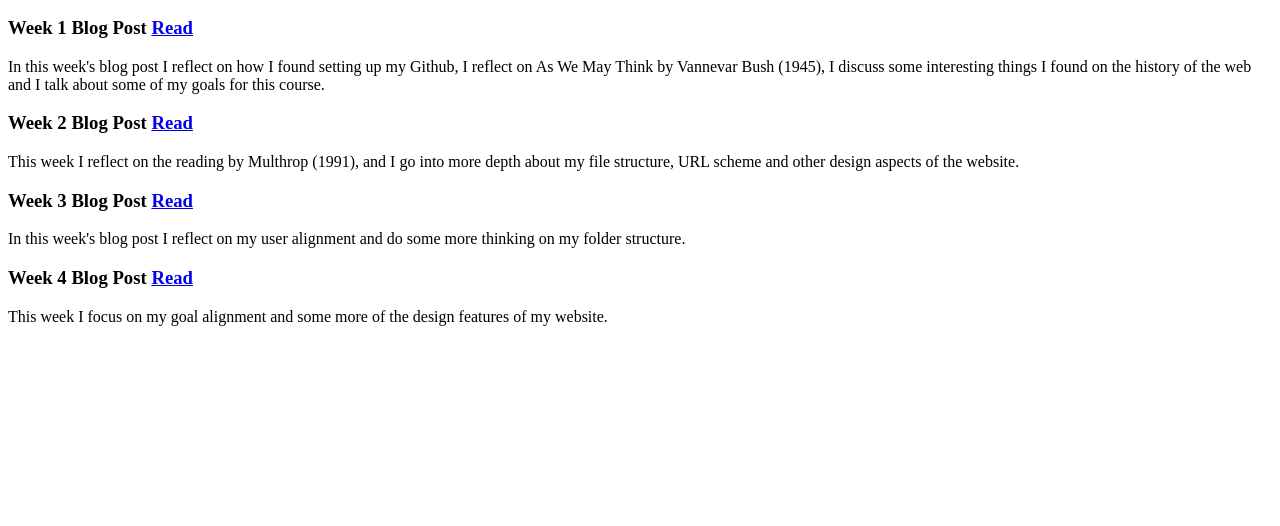
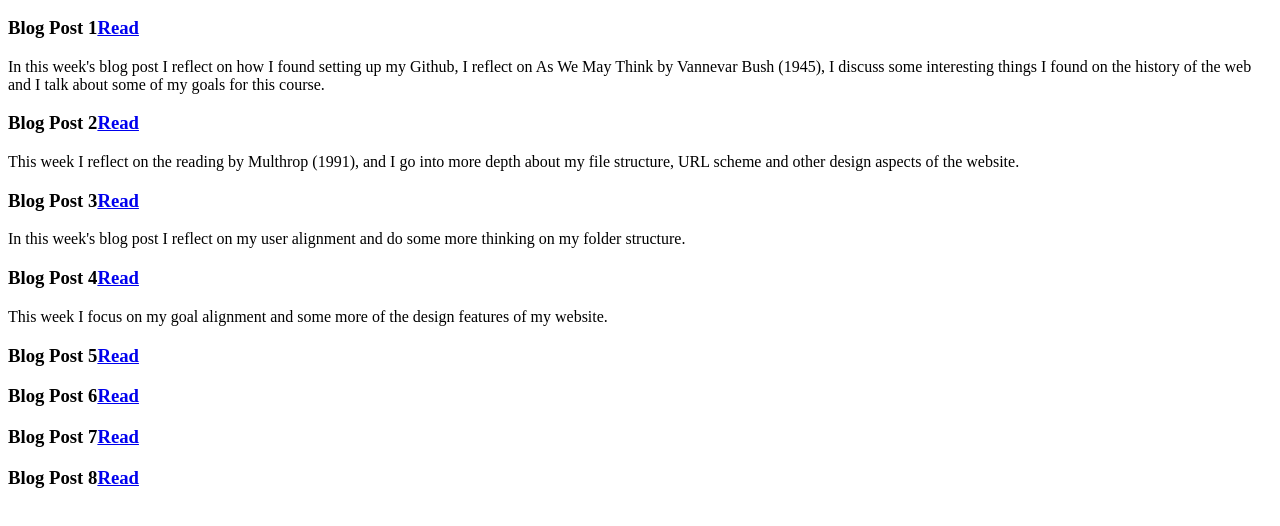
Before and after one commit to Wits-Digital-Arts-Interactive-Media/WSOA3028A_2615283, a plain HTML site: page blogs/index.html in a window 1280 px wide. Shown: the part 200-726 px from the top of the page. Drawn offline with Linux system fonts and the light colour scheme.

Commit message:
blogpost and JS stuff

```diff
--- a/blogs/index.html
+++ b/blogs/index.html
@@ -10,6 +10,7 @@
     <title>Blog Posts</title>
     <script type="module"> import { Initialize } from "../scripts/menu.js"
         Initialize("Blogs") </script>
+    <script src="../scripts/onMouseOver.js"></script>
 </head>
 <body>
     <header>
@@ -22,20 +23,36 @@
         <section class="Blog-Post-Links">
             <h1>Blog Posts</h1>
             <article class="h-entry">
-                <h3 class = "p-name">Week 1 Blog Post <a href="blog1.html">Read</a></h3>
+                <h3 class = "p-name" onmouseover="MouseOver(this)" onmouseout="MouseOut(this)">Blog Post 1<a href="blog1.html">Read</a></h3>
                 <p class = "p-summary">In this week's blog post I reflect on how I found setting up my Github, I reflect on As We May Think by Vannevar Bush (1945), I discuss some interesting things I found on the history of the web and I talk about some of my goals for this course.</p>
             </article>
             <article class="h-entry">
-                <h3 class = "p-name">Week 2 Blog Post <a href="blog2.html">Read</a></h3>
+                <h3 class = "p-name">Blog Post 2<a href="blog2.html">Read</a></h3>
                 <p class = "p-summary">This week I reflect on the reading by Multhrop (1991), and I go into more depth about my file structure, URL scheme and other design aspects of the website.</p>
             </article>
             <article class="h-entry">
-                <h3 class = "p-name">Week 3 Blog Post <a href="blog3.html">Read</a></h3>
+                <h3 class = "p-name">Blog Post 3<a href="blog3.html">Read</a></h3>
                 <p class = "p-summary">In this week's blog post I reflect on my user alignment and do some more thinking on my folder structure.</p>
             </article>
             <article class="h-entry">
-                <h3 class = "p-name">Week 4 Blog Post <a href="blog4.html">Read</a></h3>
+                <h3 class = "p-name">Blog Post 4<a href="blog4.html">Read</a></h3>
                 <p class = "p-summary">This week I focus on my goal alignment and some more of the design features of my website.</p>
+            </article>
+            <article class="h-entry">
+                <h3 class = "p-name">Blog Post 5<a href="blog5.html">Read</a></h3>
+                <p class = "p-summary"></p>
+            </article>
+            <article class="h-entry">
+                <h3 class = "p-name">Blog Post 6<a href="blog6.html">Read</a></h3>
+                <p class = "p-summary"></p>
+            </article>
+            <article class="h-entry">
+                <h3 class = "p-name">Blog Post 7<a href="blog7.html">Read</a></h3>
+                <p class = "p-summary"></p>
+            </article>
+            <article class="h-entry">
+                <h3 class = "p-name">Blog Post 8<a href="blog8.html">Read</a></h3>
+                <p class = "p-summary"></p>
             </article>
         </section>
     </main>
--- /dev/null
+++ b/scripts/onMouseOver.js
@@ -0,0 +1,7 @@
+function MouseOver(element) {
+    element.style.fontSize = "x-large";
+}
+
+function MouseOut(element) {
+    element.style.fontSize = "large";
+}
```
Also changed, not shown: blogs/blog1.html (+1 -1 lines), blogs/blog5.html (added), blogs/blog6.html (added), blogs/blog7.html (added), blogs/blog8.html (added).
